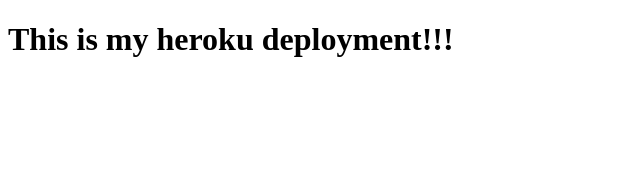
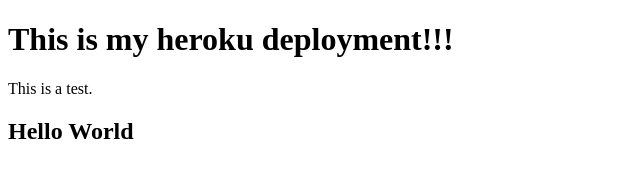
Before and after one commit to molly-rusk/f14-deployment-demo, a website: page index.html in a window 1280 px wide. Shown: the whole page, without its empty margins (0-640 px from the left). Drawn offline with Linux system fonts and the light colour scheme.

Commit message:
added changes

```diff
--- a/index.html
+++ b/index.html
@@ -8,5 +8,7 @@
 </head>
 <body>
   <h1>This is my heroku deployment!!!</h1>
+  <p>This is a test.</p>
+  <h2>Hello World</h2>
 </body>
 </html>
```
